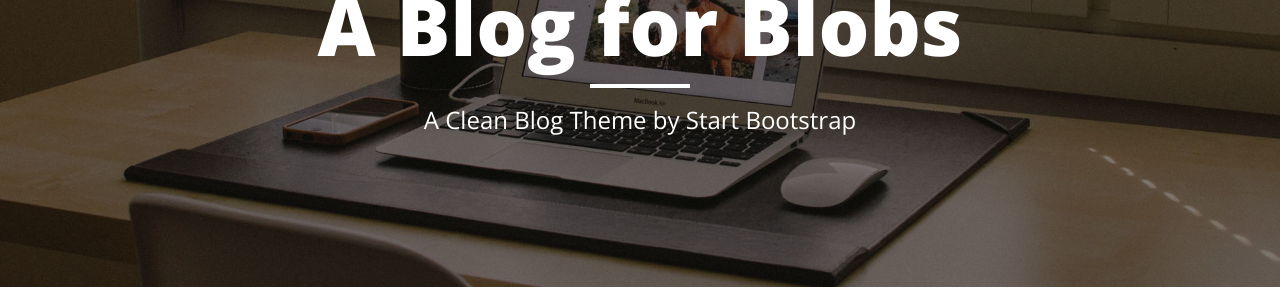
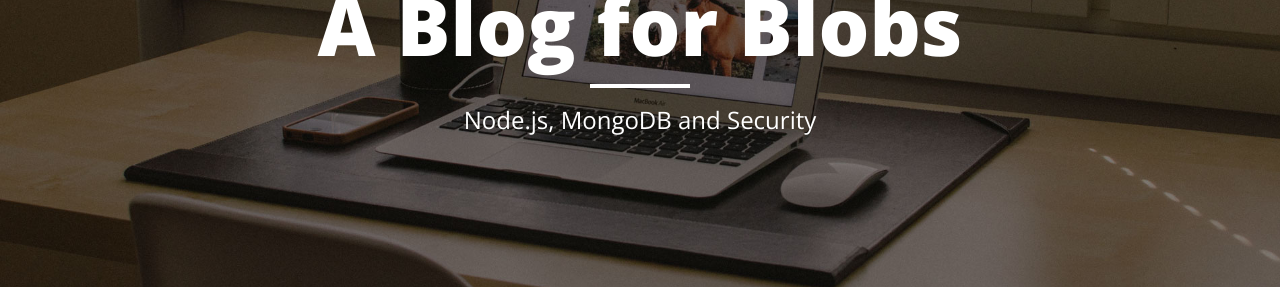
Before and after one commit to sschadwick/jklBlog, a Jekyll site: the page built from index.html, in a window 1280 px wide. Shown: the part 169-469 px from the top of the page. Built offline with Jekyll 4.4.1, drawn with Linux system fonts in a browser that asks for light colours; nearby versions of some CDN libraries; the list of posts is cut into pages by our own code.

Commit message:
making progress

```diff
--- a/Thoughts/index.html
+++ b/Thoughts/index.html
@@ -3,4 +3,5 @@ layout: category
 title: Thoughts
 category: "Thoughts"
 catname: thoughts
+description: "Topics that spark my interest"
 ---
--- a/_posts/2015-01-01-another.markdown
+++ b/_posts/2015-01-01-another.markdown
@@ -8,4 +8,4 @@ published:  true
 category:   Projects
 ---
 
-<p>Please work. Thank you.</p>
+<p>Please work. Thank you. Frusteration</p>
--- a/index.html
+++ b/index.html
@@ -1,6 +1,6 @@
 ---
 layout: page
-description: "A Clean Blog Theme by Start Bootstrap"
+description: "Node.js, MongoDB and Security"
 ---
 
 {% for post in paginator.posts %}
```
